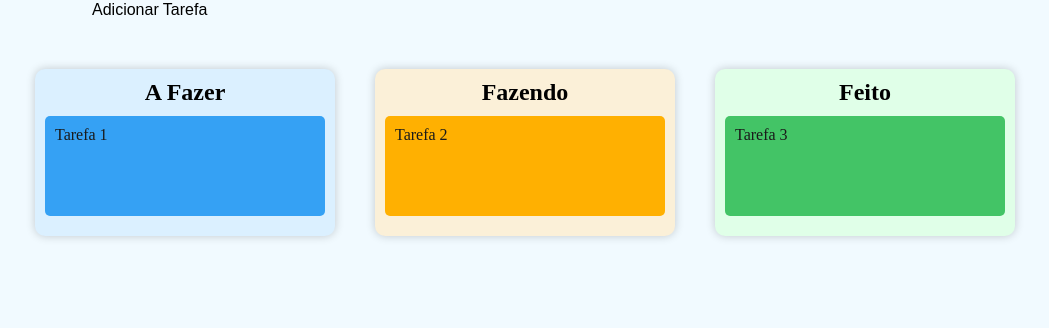
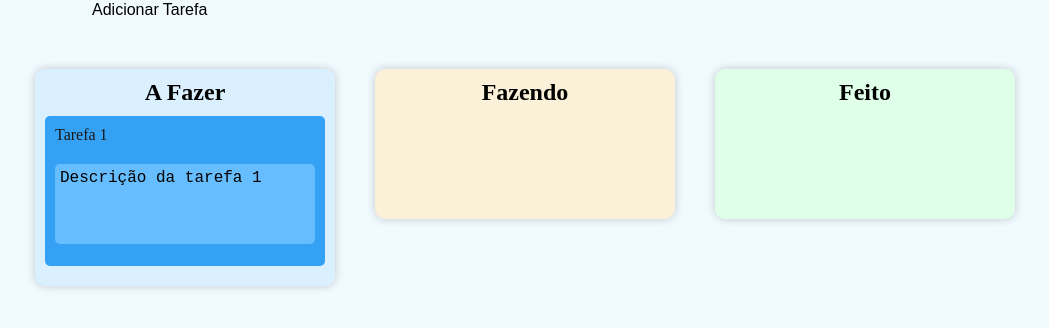
Before and after one commit to BrunoAneves/Kanban, a React (Vite) app: page / in a window 1280 px wide. Shown: the top 328 px of the page, without its empty margins (115-1164 px from the left). Built offline with nearby package versions, Linux system fonts and the light colour scheme.

Commit message:
up - adicionando paragrafos nos cards e styles

```diff
--- a/src/components/Task/Task.module.css
+++ b/src/components/Task/Task.module.css
@@ -15,6 +15,7 @@
     width: 300px;
     text-align: center;
     height: 100%;
+    min-height: 150px;
 
     box-shadow: 0px 0px 10px rgba(0, 0, 0, 0.2)
 }
@@ -46,6 +47,7 @@
     padding: 10px;
     margin-bottom: 10px;
     margin-top: 10px;
+    min-height: 150px;
 }
 
 .fazendo {
@@ -58,6 +60,8 @@
     padding: 10px;
     margin-bottom: 10px;
     margin-top: 10px;
+    min-height: 150px;
+
 }
 
 .feito {
@@ -71,3 +75,47 @@
     margin-bottom: 10px;
     margin-top: 10px;
 }
+
+
+.colunmFazer .textarea {
+    resize: none;
+    background-color: #66bdff;
+    border-radius: 5px;
+    padding: 5px;
+}
+
+
+.colunmFazendo .textarea {
+    resize: none;
+    background-color: #ffdb8d;
+    border-radius: 5px;
+    padding: 5px;
+}
+
+
+
+.textarea {
+    outline: none;
+    margin-top: 20px;
+    width: 100%;
+    height: 80px;
+}
+
+.textarea::-webkit-scrollbar {
+    width: 5px;
+    /* width of the entire scrollbar */
+}
+
+.textarea::-webkit-scrollbar-track {
+    background: none;
+    /* color of the tracking area */
+}
+
+.textarea::-webkit-scrollbar-thumb {
+    background-color: rgb(17, 69, 190);
+    /* color of the scroll thumb */
+    border-radius: 20px;
+    /* roundness of the scroll thumb */
+    border: 2px solid rgba(255, 255, 255, 0);
+    /* creates padding around scroll thumb */
+}
--- a/src/components/Task/Task.tsx
+++ b/src/components/Task/Task.tsx
@@ -4,27 +4,57 @@ import style from "./Task.module.css";
 interface Task {
     id: number;
     title: string;
+    description: string;
     status: string;
 }
 
 const Task = () => {
     const [tasks, setTasks] = React.useState<Task[]>([
-        { id: 1, title: "Tarefa 1", status: "fazer" },
-        { id: 2, title: "Tarefa 2", status: "fazendo" },
-        { id: 3, title: "Tarefa 3", status: "feito" },
+        {
+            id: 1,
+            title: "Tarefa 1",
+            description: "Descrição da tarefa 1",
+            status: "fazer",
+        },
+        // { id: 2, title: "Tarefa 2", status: "fazendo" },
+        // { id: 3, title: "Tarefa 3", status: "feito" },
     ]);
+
+
     const [newTaskTitle, setNewTaskTitle] = useState<string>("");
+    const [newDescription, setNewDescription] = useState<string>("");
 
     const handleAddTask = () => {
         if (newTaskTitle.trim() !== "") {
             const newTask: Task = {
                 id: tasks.length + 1,
                 title: newTaskTitle,
+                description: newDescription,
                 status: "fazer",
             };
             setTasks([...tasks, newTask]);
             setNewTaskTitle("");
+            setNewDescription("");
         }
+    };
+
+    const handleKeyPress = (e: React.KeyboardEvent<HTMLInputElement>) => {
+        if (e.key === "Enter") {
+            handleAddTask();
+        }
+    };
+
+    const handleDescriptionChange = (
+        e: React.ChangeEvent<HTMLTextAreaElement>,
+        id: number
+    ) => {
+        const updatedTasks = tasks.map((task) => {
+            if (task.id === id) {
+                return { ...task, description: e.target.value };
+            }
+            return task;
+        });
+        setTasks(updatedTasks);
     };
 
     const handleInputChange = (e: React.ChangeEvent<HTMLInputElement>) => {
@@ -61,8 +91,15 @@ const Task = () => {
                     draggable
                     onDragStart={(e) => handleDragStart(e, task.id)}
                 >
-                    {task.title}
-
+                    {<div>{task.title}</div>}
+                    {
+                        <textarea
+                            className={style.textarea}
+                            value={task.description}
+                            onChange={(e) => handleDescriptionChange(e, task.id)} // Chama handleDescriptionChange para atualizar a descrição
+                            placeholder="Descrição da tarefa"
+                        />
+                    }
                 </div>
             ));
     };
@@ -70,7 +107,13 @@ const Task = () => {
     return (
         <>
             <div>
-                <input type="text" value={newTaskTitle} onChange={handleInputChange} />
+                <input
+                    type="text"
+                    value={newTaskTitle}
+                    onChange={handleInputChange}
+                    onKeyDown={handleKeyPress}
+                    tabIndex={0}
+                />
                 <button onClick={handleAddTask}>Adicionar Tarefa</button>
             </div>
 
@@ -82,7 +125,6 @@ const Task = () => {
                 >
                     <h2>A Fazer</h2>
                     {renderTasks("fazer")}
-
                 </div>
 
                 <div
```
